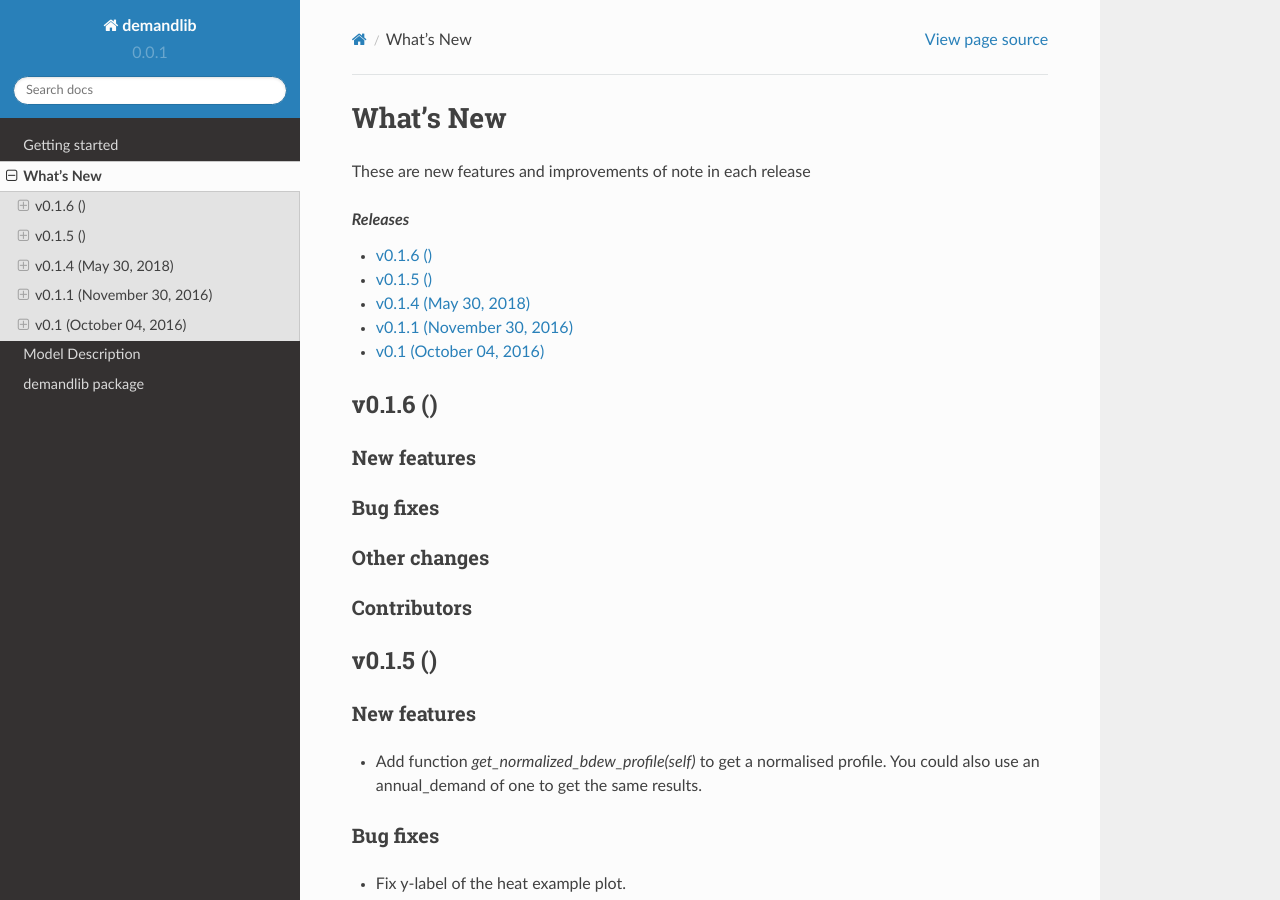
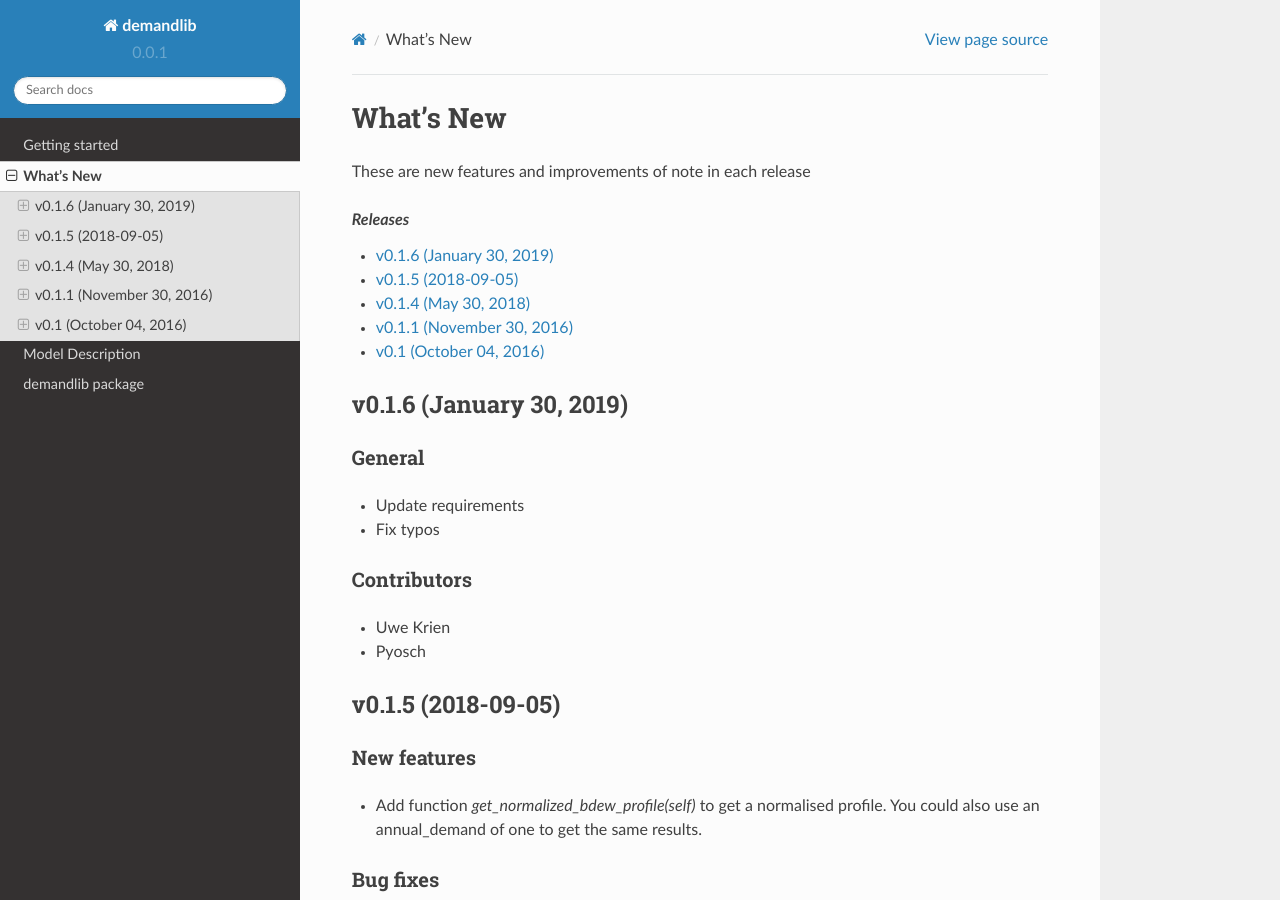
Before and after one commit to oemof/demandlib, a Sphinx documentation site: the page built from doc/whats_new.rst, in a window 1280 px wide and 900 px high. Built offline with Sphinx 7.4.7 and the Read the Docs theme 2.0.0, drawn with Linux system fonts in a browser that asks for light colours; formulas are drawn with MathJax 3.

Commit message:
Update whatsnew

```diff
--- a/doc/whatsnew/v015.txt
+++ b/doc/whatsnew/v015.txt
@@ -1,4 +1,4 @@
-v0.1.5 ()
+v0.1.5 (2018-09-05)
 +++++++++++++++++++++++++
 
 New features
--- a/doc/whatsnew/v016.txt
+++ b/doc/whatsnew/v016.txt
@@ -1,18 +1,14 @@
-v0.1.6 ()
+v0.1.6 (January 30, 2019)
 +++++++++++++++++++++++++
 
-New features
-############
+General
+#######
 
-
-Bug fixes
-#########
-
-
-
-Other changes
-#############
-
+* Update requirements
+* Fix typos
 
 Contributors
 ############
+
+* Uwe Krien
+* Pyosch
```
